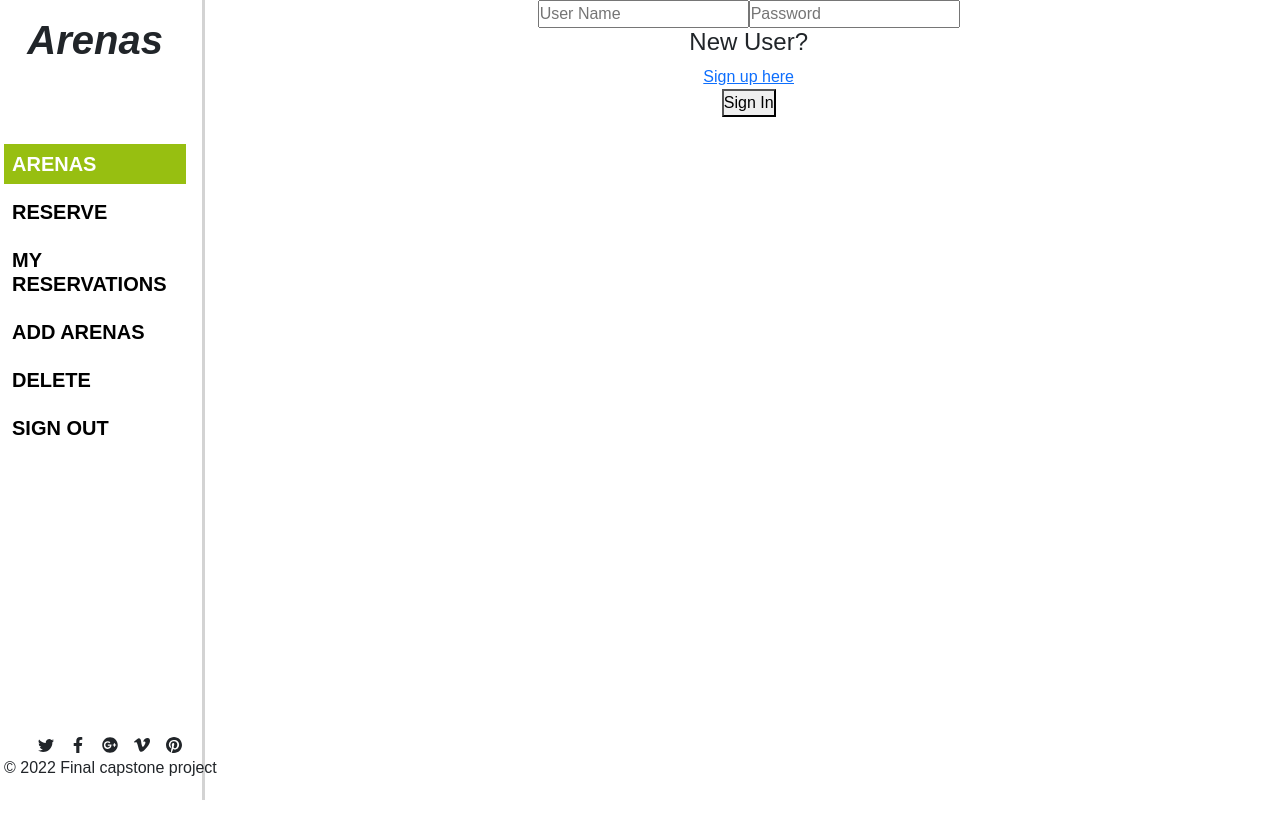
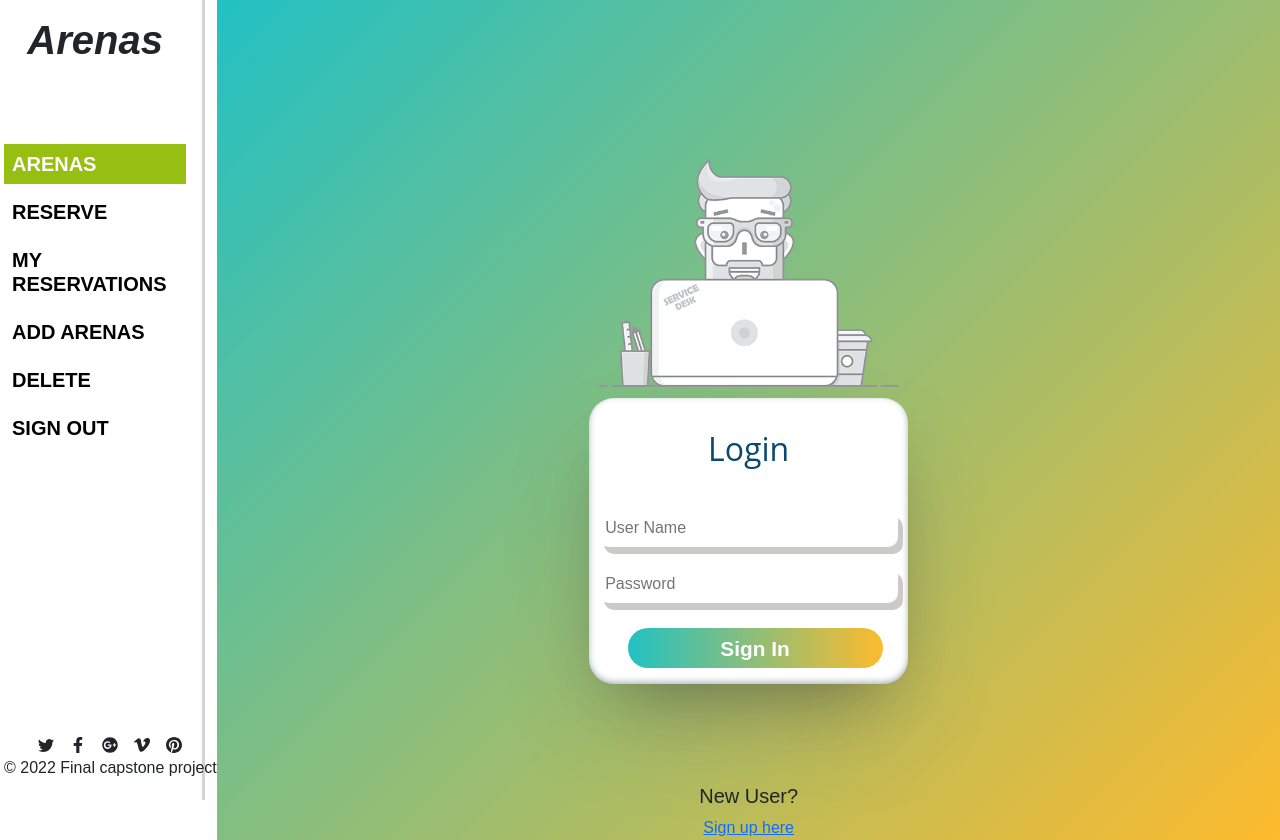
Before and after one commit to Somdotta07/Somarven-Arenas-frontend, a React (Create React App) app: page / in a window 1280 px wide. Before the commit the page ends 800 px from the top, so only its background shows below. Built offline with nearby package versions, Linux system fonts and the light colour scheme.

Commit message:
Add styling to Sign up and Sign In page

```diff
--- a/src/App.css
+++ b/src/App.css
@@ -55,3 +55,67 @@
 .card {
   border-radius: 50%;
 }
+
+.signedIn {
+  background: rgb(34,193,195);
+  background: linear-gradient(135deg, rgba(34,193,195,1) 0%,     rgba(253,187,45,1) 100%);
+  font-family: "work sans";
+  padding-top: 5%;
+  /* height: 50vh; */
+}
+
+
+.loginform {
+  display: flex;
+  flex-direction: column;
+  max-width: 500px;
+  min-width: 300px;
+  max-height: 700px;
+  width: 30%;
+  height: 60%;
+  margin: 100px auto;
+  background-color: #FFFFFF;
+  border-radius: 25px;
+  margin-top: 1%;
+  box-shadow: rgba(50, 50, 93, 0.25) 0px 50px 100px -20px, rgba(0, 0, 0, 0.3) 0px 30px 60px -30px, rgba(10, 37, 64, 0.35) 0px -2px 6px 0px inset;
+}
+
+.headerTitle {
+  text-align: center;
+  font-family: 'open sans', sans-serif;
+  padding: 2rem 0;
+  margin: 0;
+  font-size: 2rem;
+}
+
+.username, .email, .password {
+  border-radius: 10px;
+  padding: 2%;
+  margin: 3%;
+  border: #ccc9c9;
+  box-shadow: 5px 7px #ccc9c9;
+}
+
+.sign {
+  border-radius: 25px;
+  width: 80%;
+  height: 40px;
+  font-size: 1.3rem;
+  color: white;
+  font-weight: 700;
+  background: rgb(34,193,195);
+  background: linear-gradient(90deg, rgba(34,193,195,1) 0%,     rgba(253,187,45,1) 100%);
+  border: 0px;
+  cursor: pointer;
+  transition: opacity 0.25s ease-out;
+  margin: 5%;
+  margin-left: 12%;
+}
+
+.sign:hover{
+  opacity: 0.8;
+}
+
+.loginImage {
+  margin-top: 10%;
+}
--- a/src/App.js
+++ b/src/App.js
@@ -1,6 +1,7 @@
 import React from 'react';
 import { useSelector } from 'react-redux';
 import { Routes, Route, Navigate } from 'react-router-dom';
+import NavBar from './components/NavBar';
 import SignIn from './components/Sessions/SignIn';
 import SignUp from './components/Sessions/SignUp';
 import Item from './components/Item';
@@ -16,6 +17,7 @@ function App() {
   const sessionDetails = useSelector((state) => state.sessions);
   return (
     <div className="App">
+      <NavBar />
       <div className="row">
         <div className="col-2 p-0">
           <VerticalNav />
--- a/src/components/Reservation/Reservation.js
+++ b/src/components/Reservation/Reservation.js
@@ -38,7 +38,7 @@ const Reservation = () => {
           <div className=" reserved-h">
             <h2 className="fw-bolder text-center my-3">Reserved Beautiful Arenas</h2>
           </div>
-          <div className="d-flex flex-row justify-content-center tope">
+          <div className="d-flex flex-row justify-content-center">
             {reservations.map((reservation) => (
               <ul key={reservation.reservation.id}>
                 <li
--- a/src/components/Sessions/SignIn.js
+++ b/src/components/Sessions/SignIn.js
@@ -4,6 +4,7 @@ import React, { useState } from 'react';
 import { Link } from 'react-router-dom';
 import { useDispatch } from 'react-redux';
 import { handleSignIn } from '../../redux/signin/login';
+import loginImg from './login.png';
 
 const SignIn = () => {
   const [userName, setUserName] = useState('');
@@ -17,8 +18,12 @@ const SignIn = () => {
   };
 
   return (
-    <div>
-      <form>
+    <div className="signedIn">
+      <div className="loginImage">
+        <img src={loginImg} width="300" style={{ position: 'relative' }} alt="login" />
+      </div>
+      <form className="loginform">
+        <h2 className="headerTitle">Login</h2>
         <label htmlFor="username" id="username" />
         <input
           type="text"
@@ -39,12 +44,18 @@ const SignIn = () => {
           placeholder="Password"
           onChange={(e) => setPassword(e.target.value)}
         />
+        <button
+          type="submit"
+          className="submit-btn sign"
+          onClick={(e) => signInUser(e)}
+        >
+          Sign In
+        </button>
       </form>
-      <div>
-        <h4>New User?</h4>
+      <div clasName="newUser">
+        <h5>New User?</h5>
         <Link to="/signup">Sign up here</Link>
       </div>
-      <button type="submit" className="submit-btn" onClick={(e) => signInUser(e)}>Sign In</button>
     </div>
   );
 };
--- a/src/components/Sessions/SignUp.js
+++ b/src/components/Sessions/SignUp.js
@@ -4,6 +4,7 @@ import React, { useState } from 'react';
 import { Link } from 'react-router-dom';
 import { useDispatch } from 'react-redux';
 import { handleSignUp } from '../../redux/signin/login';
+import loginImg from './login.png';
 
 const SignUp = () => {
   const [userName, setUserName] = useState('');
@@ -18,9 +19,13 @@ const SignUp = () => {
   };
 
   return (
-    <div>
-      <form>
-        <label htmlFor="username" id="username">Username</label>
+    <div className="signedIn">
+      <div className="loginImage">
+        <img src={loginImg} width="300" style={{ position: 'relative' }} alt="login" />
+      </div>
+      <form className="loginform">
+        <h3 className="headerTitle">Sign Up</h3>
+        {/* <label htmlFor="username" id="username">Username</label> */}
         <input
           type="text"
           name="username"
@@ -30,7 +35,7 @@ const SignUp = () => {
           placeholder="User Name"
           onChange={(e) => setUserName(e.target.value)}
         />
-        <label htmlFor="email" id="email">Email</label>
+        {/* <label htmlFor="email" id="email">Email</label> */}
         <input
           type="email"
           name="email"
@@ -40,7 +45,7 @@ const SignUp = () => {
           placeholder="Enter an email"
           onChange={(e) => setEmail(e.target.value)}
         />
-        <label htmlFor="password" id="password">Enter Password</label>
+        {/* <label htmlFor="password" id="password">Enter Password</label> */}
         <input
           type="password"
           name="password"
@@ -50,12 +55,14 @@ const SignUp = () => {
           placeholder="Password must be greater than 6 characters"
           onChange={(e) => setPassword(e.target.value)}
         />
+        <button type="submit" className="submit-btn sign" onClick={(e) => signUpUser(e)}>Sign Up</button>
+
       </form>
       <div>
         <h4>Existing User?</h4>
         <Link to="/">Sign in here</Link>
       </div>
-      <button type="submit" className="submit-btn" onClick={(e) => signUpUser(e)}>Sign Up</button>
+
     </div>
   );
 };
--- a/src/components/VerticalNav.js
+++ b/src/components/VerticalNav.js
@@ -7,13 +7,24 @@ import { useNavigate } from 'react-router-dom';
 const VerticalNav = () => {
   const navigate = useNavigate();
   const [clickedIndex, setClickedIndex] = useState(0);
+  const [isSignedIn, setSignedIn] = useState(false);
   return (
     <aside className="p-3 d-sm-block d-none">
       <h1 className="fw-bolder fst-italic">Arenas</h1>
       <div className="sidebar-items">
+        {isSignedIn
+          ? (
+            <button type="button" onClick={() => { setClickedIndex(1); navigate('/'); }} className="bg-transparent borderless w-100 text-start">
+              <h5 className={`${clickedIndex === 1 && 'sidebar-item-active '} py-2 fw-bold ps-2`}>SIGN IN</h5>
+            </button>
+          )
+
+          : (
+            <>
               <button type="button" onClick={() => { setClickedIndex(0); navigate('/items'); }} className="bg-transparent borderless w-100 text-start">
                 <h5 className={`${clickedIndex === 0 && 'sidebar-item-active '} py-2 fw-bold ps-2`}>ARENAS</h5>
               </button>
+
               <button type="button" onClick={() => { setClickedIndex(1); navigate('/reserve'); }} className="bg-transparent borderless w-100 text-start">
                 <h5 className={`${clickedIndex === 1 && 'sidebar-item-active '} py-2 fw-bold ps-2`}>RESERVE</h5>
               </button>
@@ -29,6 +40,10 @@ const VerticalNav = () => {
               <button type="button" onClick={() => { setClickedIndex(5); navigate('/'); }} className="bg-transparent borderless w-100 text-start">
                 <h5 className={`${clickedIndex === 5 && 'sidebar-item-active '} py-2 fw-bold ps-2`}>SIGN OUT</h5>
               </button>
+            </>
+          )}
+        {' '}
+
       </div>
       <div className="sidebar-footer">
         <div className="sidebar-icons">
```
Also changed, not shown: src/components/Sessions/login.png (added). Lines whose indentation alone changed are shown as unchanged.
